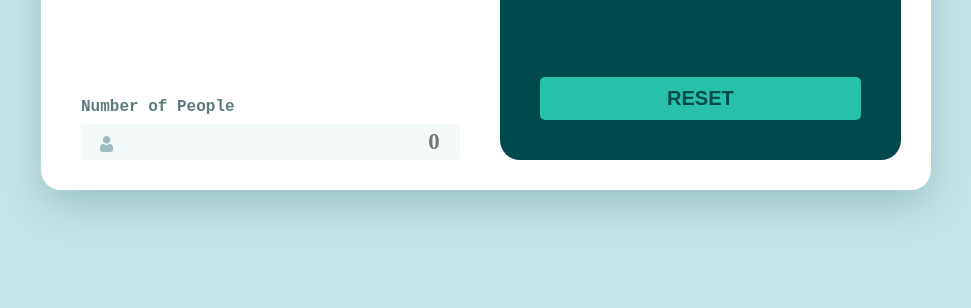
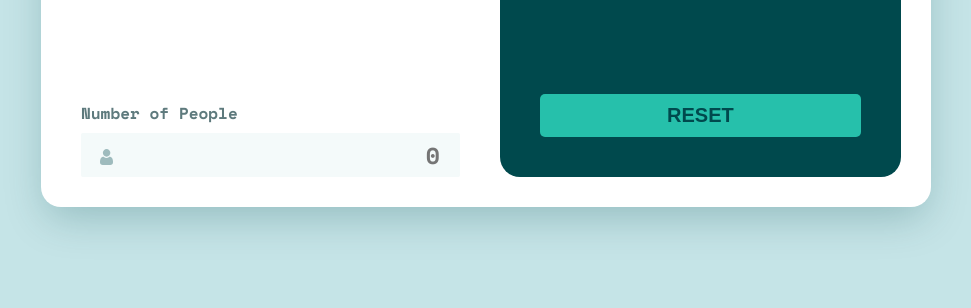
Before and after one commit to mjpfelicia/Tip-calculator-app, a plain HTML site: page index.html in a window 1280 px wide. Shown: the part 492-800 px from the top of the page, without its empty margins (154-1125 px from the left). Drawn offline with nearby package versions, Linux system fonts and the light colour scheme.

Commit message:
add font-family

```diff
--- a/style.css
+++ b/style.css
@@ -1,4 +1,4 @@
-@import url('https://fonts.googleapis.com/css2?family=Manrope:wght@500;600;700;800&family=Montserrat:ital,wght@1,700&family=Poppins:ital,wght@0,500;0,600;1,700&family=Rubik:ital,wght@0,400;0,500;1,300&display=swap');
+@import url("https://fonts.googleapis.com/css2?family=Space+Mono:wght@400;700&display=swap");
 *,
 *::before,
 *::after {
@@ -30,6 +30,7 @@ html {
 }
 
 body {
+    font-family: "Space Mono", monospace;
     min-height: 100vh;
     color: var(--cor-ciano-acinzentado-escuro);
     background-color: var(--cor-ciano-acinzentado-claro);
@@ -61,7 +62,6 @@ body {
     align-items: center;
     justify-content: center;
     gap: 4rem;
-    font-family: "Space Mono", monospace;
     font-weight: 800;
 }
 
```
